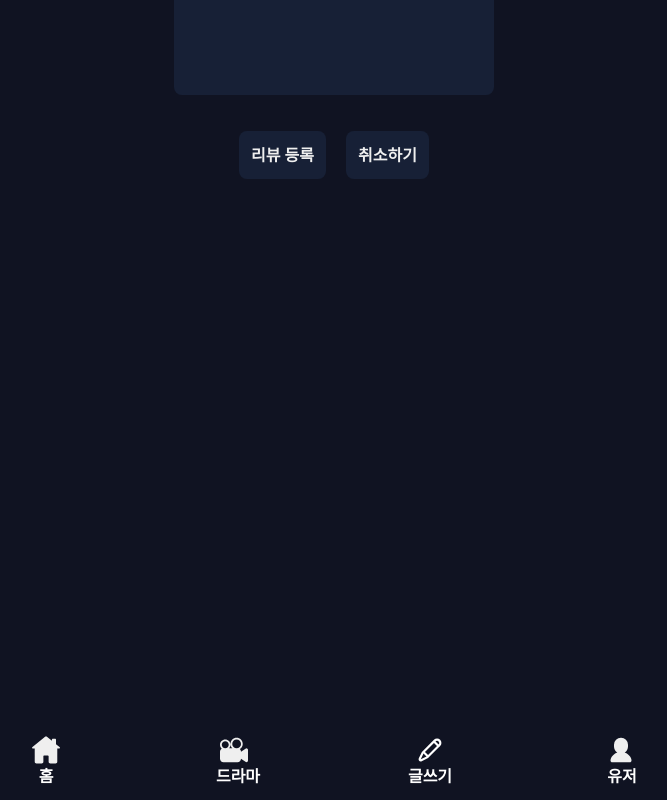
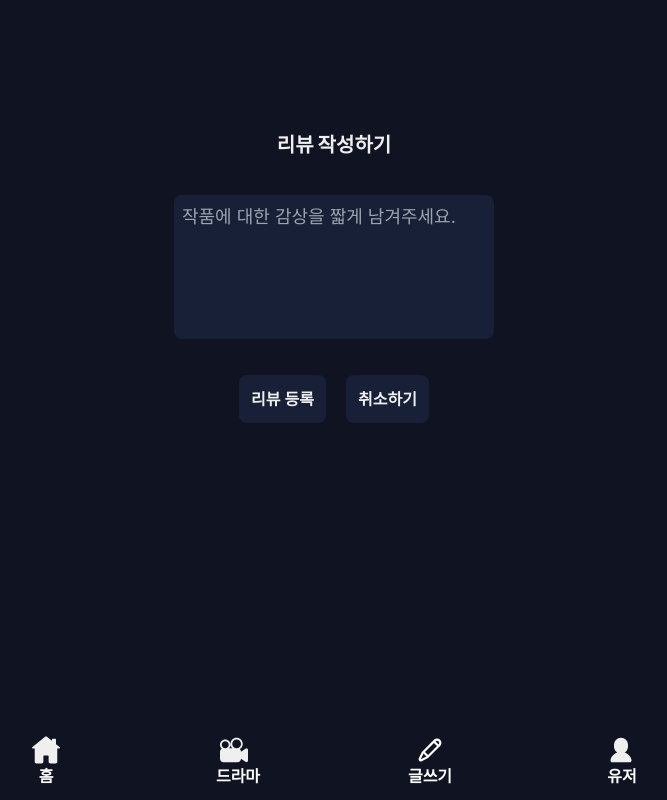
Before and after one commit to minomad/life-drama, a React (Vite) app: page /review/1 in a window 1280 px wide. Shown: the whole page, without its empty margins (306-973 px from the left). Built offline with nearby package versions, Linux system fonts and the light colour scheme; what pocketbase would draw is missing.

Commit message:
스타일 수정

```diff
--- a/src/pages/Home.jsx
+++ b/src/pages/Home.jsx
@@ -10,7 +10,7 @@ function Home() {
       <h1 className="sr-only">Home</h1>
       <div className="absolute inset-0 z-10 bg-gradient-to-t from-primary"></div>
       <div className="absolute left-1/2 top-1/2 z-50 flex -translate-x-1/2 -translate-y-1/2 transform flex-col">
-        <div className="pb-20 text-center text-2xl font-black text-white">인생 드라마 추천 사이트</div>
+        <div className="pb-16 text-center text-2xl font-black text-white">인생 드라마 추천 사이트</div>
         <div className="pb-3">
           <button
             type="button"
--- a/src/pages/ReviewEdit.jsx
+++ b/src/pages/ReviewEdit.jsx
@@ -44,7 +44,7 @@ function ReviewEdit() {
         <title>리뷰 작성</title>
       </Helmet>
       <Form
-        addStyle={'absolute left-1/2 top-1/3 -translate-x-1/2 -translate-y-1/2 transform min-h-screen'}
+        addStyle={'absolute left-1/2 top-1/3 -translate-x-1/2 -translate-y-1/2 transform'}
         onSubmit={handleReviewSubmit}
       >
         <h2 className="py-5 text-center text-xl font-black">리뷰 작성하기</h2>
--- a/src/pages/WritePage.jsx
+++ b/src/pages/WritePage.jsx
@@ -68,7 +68,7 @@ function WritePage() {
         <title>글쓰기</title>
       </Helmet>
       <h2 className="py-5 text-center text-xl font-black">인생 드라마 추천하기</h2>
-      <Form encType="multipart/form-data" onSubmit={handleRegisterDrama}>
+      <Form encType="multipart/form-data" onSubmit={handleRegisterDrama} addStyle={'min-h-screen'}>
         <div className="relative my-4 flex flex-col gap-2">
           <label htmlFor="img" className="sr-only">
             사진
```
